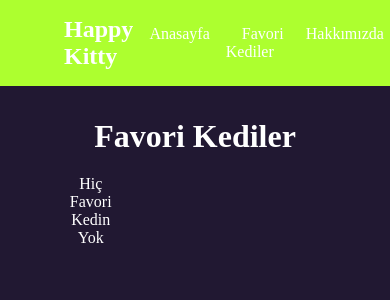
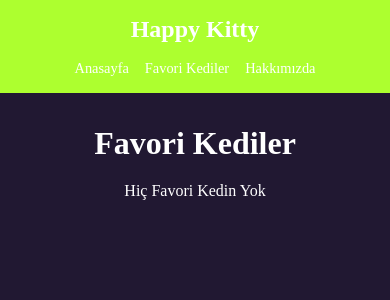
Before and after one commit to kerem37mert/random-cats, a Next.js app: page /favs in a window 390 px wide. Shown: the top 300 px of the page. Built offline with nearby package versions, Linux system fonts and the light colour scheme.

Commit message:
yaml updated

```diff
--- a/app/globals.css
+++ b/app/globals.css
@@ -26,3 +26,9 @@ a {
 main {
   padding: 2rem 4rem;
 }
+
+@media (max-width: 768px) {
+  main {
+    padding: 2rem 1rem;
+  }
+}
--- a/components/FavCard/FavCard.js
+++ b/components/FavCard/FavCard.js
@@ -4,9 +4,9 @@ import { MdDelete } from "react-icons/md";
 
 export default function FavCard({ id, onRemove }) {
     return (
-        <div className={ classes["fav-card"] }>
-            <Image src={ `https://cdn2.thecatapi.com/images/${id}.jpg` } alt="keddy" width={ 300 } height={ 300 } />
-            <MdDelete className={ classes.remove } onClick={ () => onRemove(id) } />
+        <div className={classes["fav-card"]}>
+            <Image src={`https://cdn2.thecatapi.com/images/${id}.jpg`} alt="keddy" width={300} height={300} className={classes["card-image"]} />
+            <MdDelete className={classes.remove} onClick={() => onRemove(id)} />
         </div>
     );
 }
--- a/components/FavCard/FavCard.module.css
+++ b/components/FavCard/FavCard.module.css
@@ -1,5 +1,12 @@
 .fav-card {
     text-align: center;
+}
+
+.card-image {
+    max-width: 100%;
+    height: auto;
+    border-radius: 8px;
+    object-fit: cover;
 }
 
 .remove {
--- a/components/FavCardContainer/FavCardContainer.module.css
+++ b/components/FavCardContainer/FavCardContainer.module.css
@@ -5,6 +5,24 @@
     gap: 16px;
 }
 
+@media (max-width: 1024px) {
+    .fav-card-container {
+        grid-template-columns: repeat(3, 1fr);
+    }
+}
+
+@media (max-width: 768px) {
+    .fav-card-container {
+        grid-template-columns: repeat(2, 1fr);
+    }
+}
+
+@media (max-width: 480px) {
+    .fav-card-container {
+        grid-template-columns: repeat(1, 1fr);
+    }
+}
+
 .not-found {
     color: #fff;
     text-align: center;
--- a/components/Header/Header.module.css
+++ b/components/Header/Header.module.css
@@ -5,6 +5,14 @@
     justify-content: space-between;
     align-items: center;
     padding: 1rem 4rem;
+}
+
+@media (max-width: 768px) {
+    .header {
+        flex-direction: column;
+        padding: 1rem;
+        gap: 1rem;
+    }
 }
 
 .nav ul {
@@ -24,3 +32,10 @@
     color: #fff;
     padding: 1rem;
 }
+
+@media (max-width: 768px) {
+    .link {
+        padding: 0.5rem;
+        font-size: 0.9rem;
+    }
+}
--- a/k8s/deployment.yaml
+++ b/k8s/deployment.yaml
@@ -17,7 +17,7 @@ spec:
     spec:
       containers:
         - name: randomcats
-          image: keremmert/randomcats:v1
+          image: keremmert/randomcats:v2
           ports:
             - containerPort: 3000
           resources:
```
Also changed, not shown: components/RandomCat/RandomCat.js (+13 -13 lines), components/RandomCat/RandomCat.module.css (+11 -2 lines).
